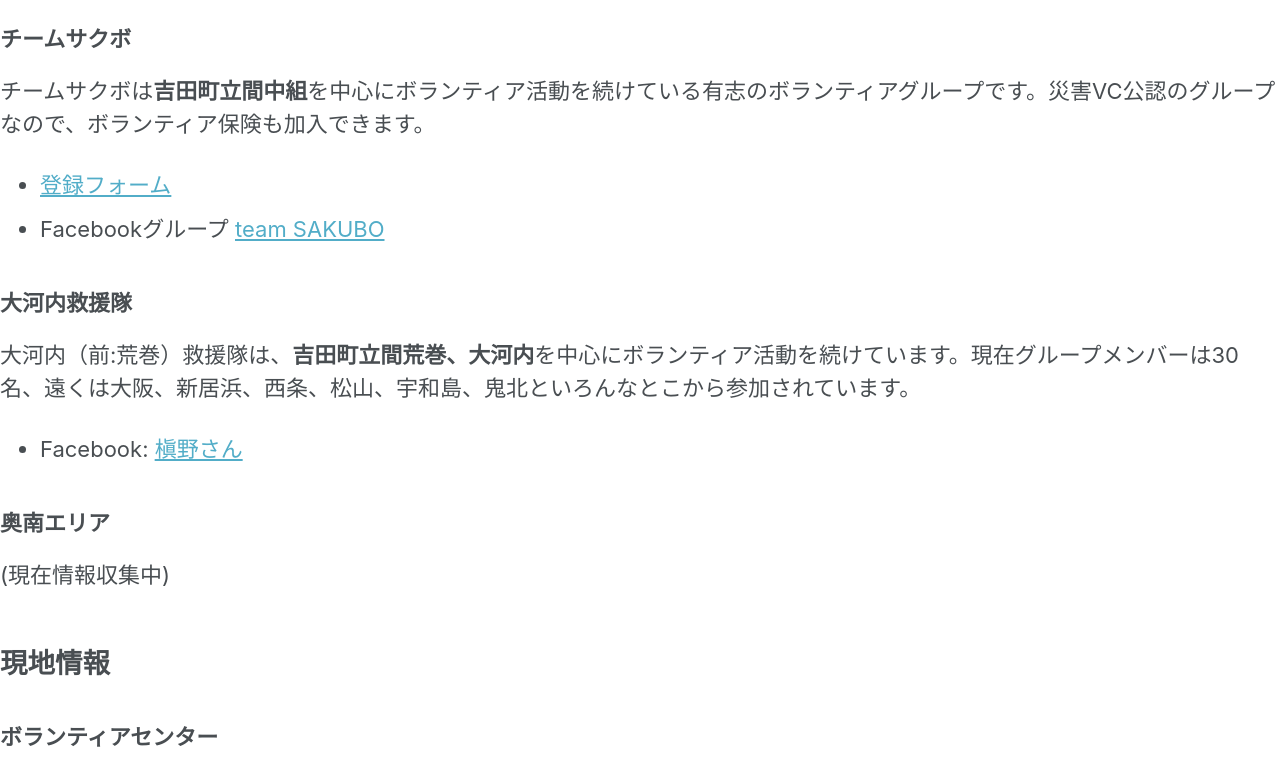
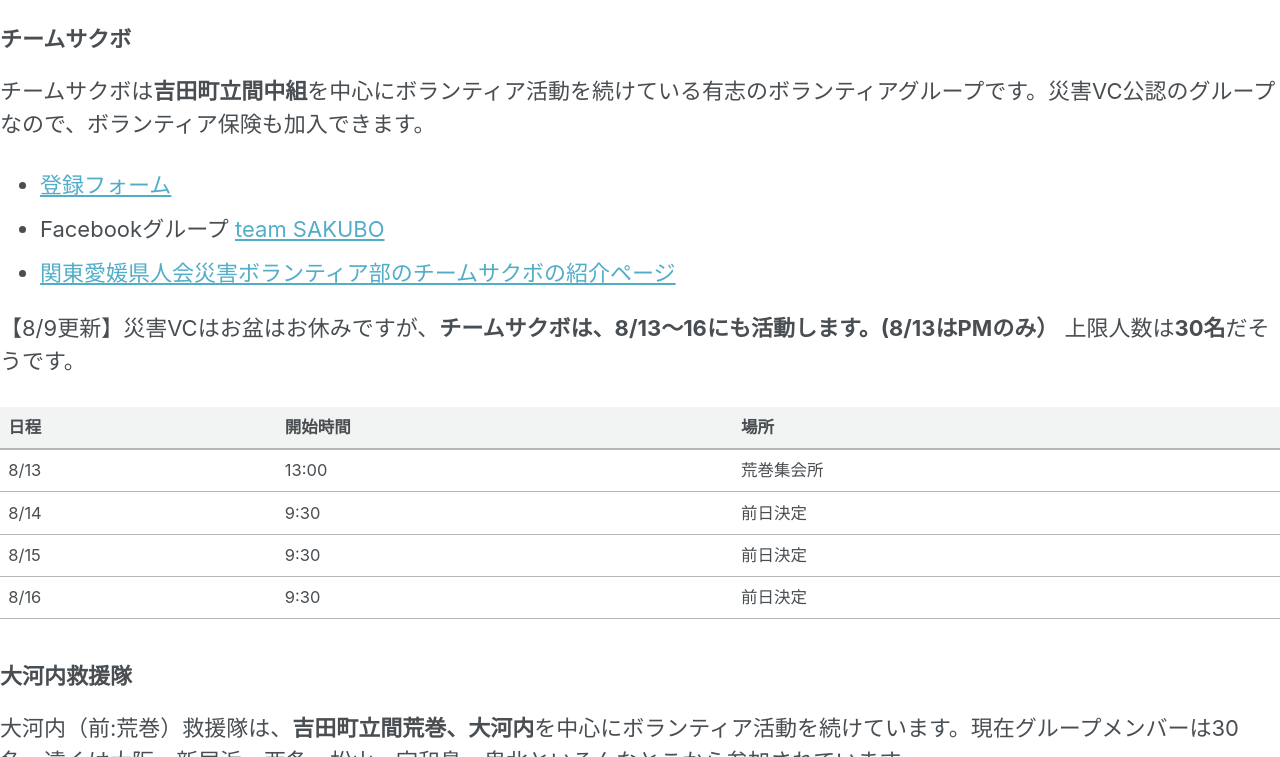
Before and after one commit to cheerup-ehime/cheerup-ehime.github.io, a Jekyll site: the page built from volunteer-new/uwajima.md, in a window 1280 px wide and 900 px high, scrolled down 7240 px, cut to the strip 0-757 px from the top of the window. Built offline with Jekyll 4.4.1, drawn with Linux system fonts in a browser that asks for light colours; nearby versions of some CDN libraries; our own code applies the rules of GitHub Pages for plain Markdown files; comment, search, counter and statistics services are not loaded; some of the changed text lies outside the part shown.

Commit message:
チームサクボのお盆の予定追加、チームサクボの紹介Blog追加

```diff
--- a/volunteer-new/uwajima.md
+++ b/volunteer-new/uwajima.md
@@ -142,6 +142,20 @@ NPOユナイテッド・アースさんが、宇和島復興支援現地活動
 
 - [登録フォーム](https://docs.google.com/forms/d/e/1FAIpQLSessL05TB2wWRmuwl1KoPBcqLHD5xInquQ9iebv2PbiyZEWEA/viewform?c=0&w=1)
 - Facebookグループ [team SAKUBO](https://www.facebook.com/groups/1858494494446011/)
+- [関東愛媛県人会災害ボランティア部のチームサクボの紹介ページ](http://ehime-support.net/news/2018/08/volunteer/)
+
+【8/9更新】災害VCはお盆はお休みですが、**チームサクボは、8/13〜16にも活動します。(8/13はPMのみ）**
+上限人数は**30名**だそうです。
+
+
+日程 | 開始時間 |    場所
+---- | -------- | ----------
+8/13 | 13:00    | 荒巻集会所
+8/14 | 9:30     | 前日決定
+8/15 | 9:30     | 前日決定
+8/16 | 9:30     | 前日決定
+
+
 
 ### 大河内救援隊
 
```
Also changed, not shown: other parts of volunteer-new/uwajima.md (+2 -2 lines).
